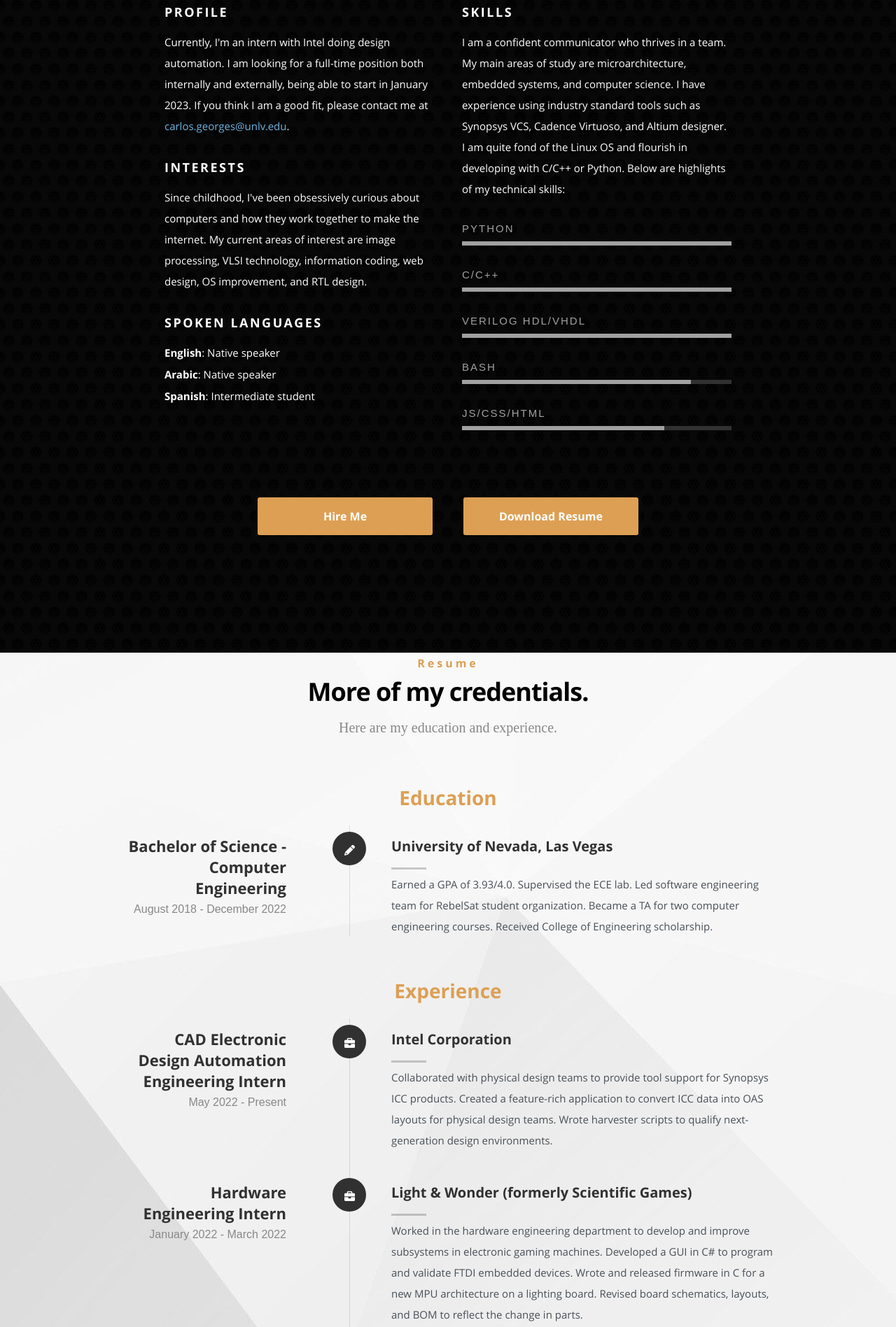
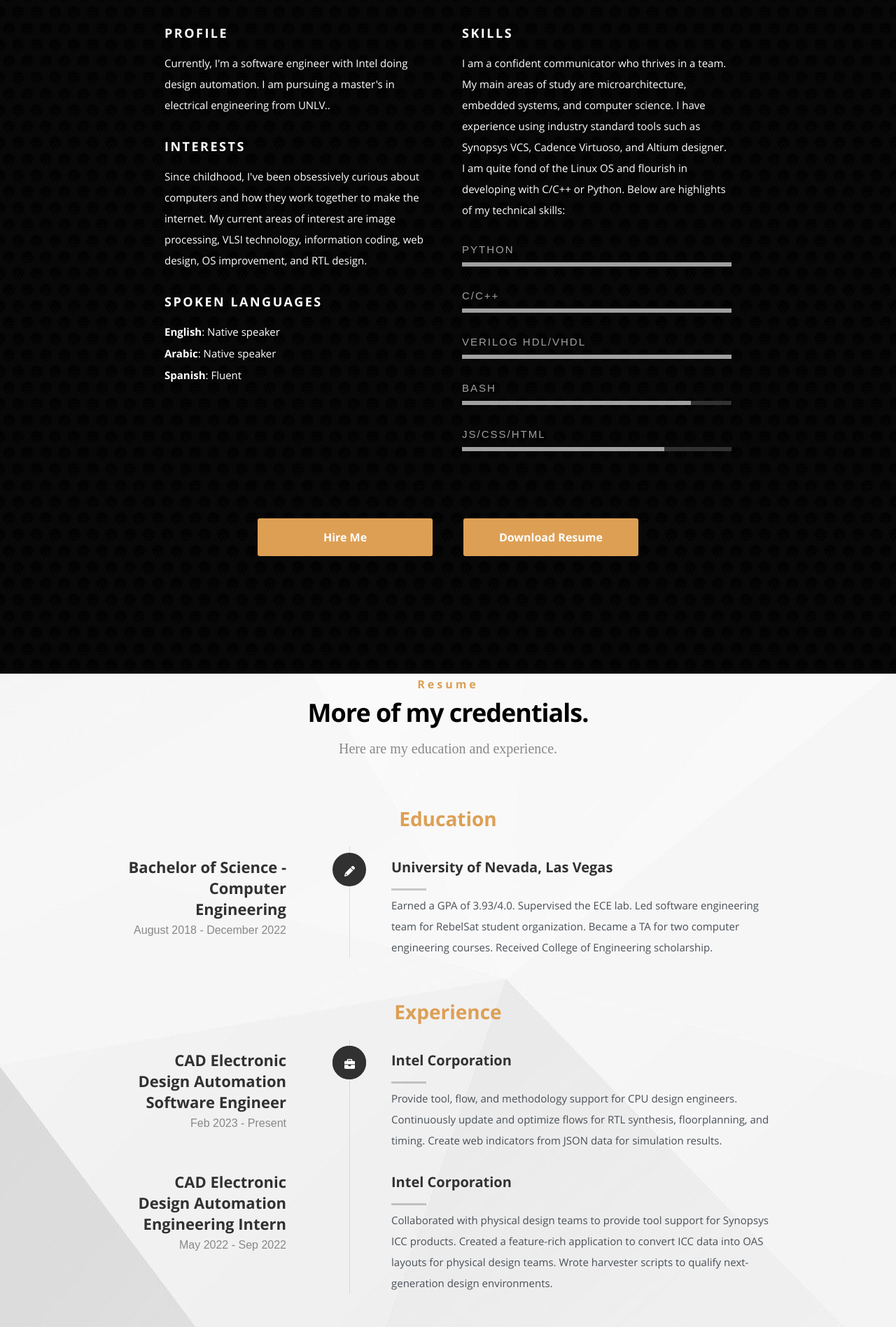
Before and after one commit to georgc4/carlosgeorges.github.io, a plain HTML site: page index.html in a window 1280 px wide. Shown: the part 1237-3134 px from the top of the page at 70% size. Drawn offline with nearby package versions, Linux system fonts and the light colour scheme.

Commit message:
updated with fulltime and masters

```diff
--- a/index.html
+++ b/index.html
@@ -8,7 +8,7 @@
    <!--- Basic Page Needs
    ================================================== -->
    <meta charset="utf-8">
-	<title>Carlos's Personal Website</title>
+	<title>Carlos' Personal Website</title>
 	<meta name="description" content="">
 	<meta name="author" content="">
 
@@ -91,9 +91,9 @@
 
                <img src="images/profilepic.jpg" alt="Profile Picture">
 
-               <p>I am a senior graduating in the Fall of 2022 with a degree in computer engineering.
-                   I assist my professor as a student worker who supervises the electrical and computer engineering lab.
-                   My internship experience exposed me to electrical and hardware engineering in the workplace.
+               <p>I am a computer engineering BS. I work as an EDA tools software engineer at Intel corporation and I'm now pursuing a master's.
+                   During my time in undergrad, I assisted my professor as a student worker who supervised the electrical and computer engineering lab.
+                   My work internship experience exposed me to electrical and hardware engineering in the workplace.
                    The combination of continued programming education and a hardware-oriented internship has increased my hunger for mastery in computer engineering.
                    I am fueled by my passion for learning, considering myself a 'forever student'.</p>
             </div>
@@ -106,7 +106,7 @@
          <div class="col-six tab-full">
 
             <h3>Profile</h3>
-            <p>Currently, I'm an intern with Intel doing design automation. I am looking for a full-time position both internally and externally, being able to start in January 2023. If you think I am a good fit, please contact me at <a href="mailto:carlos.georges@unlv.edu">carlos.georges@unlv.edu</a>.</p>
+            <p>Currently, I'm a software engineer with Intel doing design automation. I am pursuing a master's in electrical engineering from UNLV.</a>.</p>
 
             <h3>Interests</h3>
             <p>Since childhood, I've been obsessively curious about computers and how they work together to make the internet. My current areas of interest are image processing, VLSI technology, information coding, web design, OS improvement, and RTL design.    </p>
@@ -114,7 +114,7 @@
             <h3>Spoken Languages</h3>
             <strong>English</strong>: Native speaker<br>
             <strong>Arabic</strong>: Native speaker<br>
-            <strong>Spanish</strong>: Intermediate student<br>
+            <strong>Spanish</strong>: Fluent<br>
          </div>
 
          <div class="col-six tab-full">
@@ -154,7 +154,7 @@
 
       <div class="row button-section">
          <div class="col-twelve">
-            <a href="mailto:carlos.georges@unlv.edu" title="Hire Me" class="button button-primary">Hire Me</a>
+            <a href="mailto:carlos.georges@intel.com" title="Contact Me" class="button button-primary">Hire Me</a>
             <a href="files/resume.pdf" title="Download Resume" class="button button-primary">Download Resume</a>
          </div>
       </div>
@@ -249,8 +249,24 @@
                   </div>
 
                   <div class="timeline-header">
+                     <h3>CAD Electronic Design Automation Software Engineer</h3>
+                     <p>Feb 2023 - Present</p>
+                  </div>
+
+                  <div class="timeline-content">
+                     <h4>Intel Corporation</h4>
+                     <p>Provide tool, flow, and methodology support for CPU design engineers. Continuously update and optimize flows for RTL synthesis, floorplanning, and timing. Create web indicators from JSON data for simulation results.</p>
+                  </div>
+
+               </div> <!-- /timeline-block -->
+
+                  <div class="timeline-ico">
+                     <i class="fa fa-briefcase"></i>
+                  </div>
+
+                  <div class="timeline-header">
                      <h3>CAD Electronic Design Automation Engineering Intern</h3>
-                     <p>May 2022 - Present</p>
+                     <p>May 2022 - Sep 2022</p>
                   </div>
 
                   <div class="timeline-content">
```
Also changed, not shown: 1 other file.
